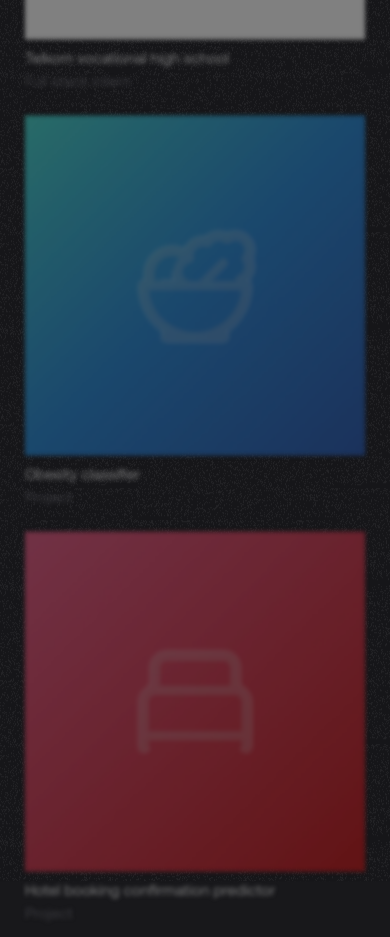
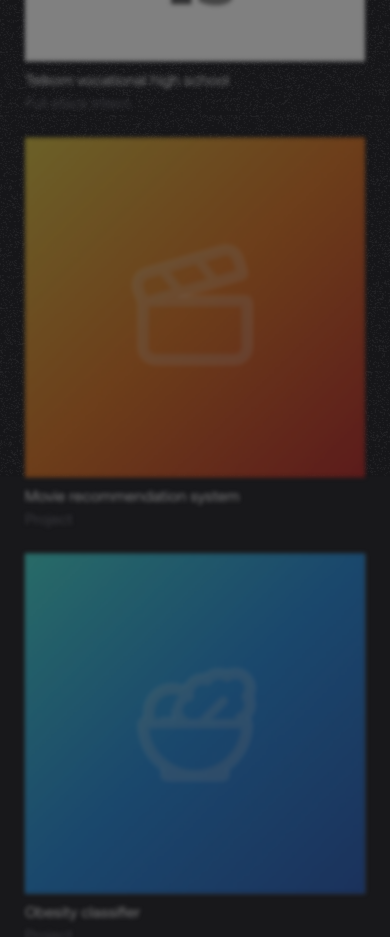
Before and after one commit to SonicRay241/my-portfolio, a Next.js app: page / in a window 390 px wide. Shown: the part 1060-1997 px from the top of the page. Built offline with nearby package versions, Linux system fonts and the light colour scheme.

Commit message:
Markdown renderer for study cases

```diff
--- a/app/(v2)/layout.tsx
+++ b/app/(v2)/layout.tsx
@@ -20,7 +20,7 @@ export default function Layout(props: {
   return (
     <>
       <ReactLenis root />
-      <div className={`${font.className} w-full relative min-h-screen`} id="root">
+      <div className={`${font.className} w-full relative min-h-screen hide-scrollbar`} id="root">
         <FuzzyOverlay />
         <VersionOverlay
           font={vt323}
@@ -37,7 +37,7 @@ export default function Layout(props: {
             </div>
           </TransitionRoot>
           {/* <Menubutton /> */}
-          <Menubar/>
+          <Menubar />
         </PathContextProvider>
       </div>
     </>
--- /dev/null
+++ b/app/(v2)/project/[id]/_caseStudy.tsx
@@ -0,0 +1,85 @@
+import ArrowOutwardIcon from '@mui/icons-material/ArrowOutward'
+import Markdown from 'react-markdown'
+import remarkGfm from 'remark-gfm'
+
+export default async function CaseStudy(props: {
+  mdUrl: string
+}) {
+  const res = await fetch(`${process.env.NEXT_PUBLIC_URL!}${props.mdUrl}`)
+  const content = await res.text()
+
+  return (
+    <div className="">
+      <Markdown
+        remarkPlugins={[remarkGfm]}
+        components={{
+          h1(props) {
+            const { node, className, ...rest } = props
+            return <h1 className="text-base xl:text-lg 2xl:text-xl 3xl:text-2xl 4xl:text-3xl mt-8 text-zinc-500" {...rest} />
+          },
+          h2(props) {
+            const { node, className, ...rest } = props
+            return <h2 className="text-base xl:text-lg 2xl:text-xl 3xl:text-2xl 4xl:text-3xl mt-8 text-zinc-500" {...rest} />
+          },
+          h3(props) {
+            const { node, className, ...rest } = props
+            return <h3 className="text-base xl:text-lg 2xl:text-xl 3xl:text-2xl 4xl:text-3xl mt-8 text-zinc-500" {...rest} />
+          },
+          p(props) {
+            const { node, className, ...rest } = props
+            return <p className="text-base xl:text-lg 2xl:text-xl 3xl:text-2xl 4xl:text-3xl mt-2" {...rest} />
+          },
+          // h1(props) {
+          //   const { node, className, ...rest } = props
+          //   return <h1 className="text-2xl xl:text-3xl 2xl:text-4xl 3xl:text-5xl 6xl:text-6xl" {...rest} />
+          // },
+          // h2(props) {
+          //   const { node, className, ...rest } = props
+          //   return <h2 className="text-xl xl:text-2xl 2xl:text-3xl 3xl:text-4xl 4xl:text-5xl" {...rest} />
+          // },
+          // h3(props) {
+          //   const { node, className, ...rest } = props
+          //   return <h3 className="text-lg xl:text-xl 2xl:text-2xl 3xl:text-3xl 4xl:text-4xl" {...rest} />
+          // },
+          // p(props) {
+          //   const { node, className, ...rest } = props
+          //   return <p className="text-base xl:text-lg 2xl:text-xl 3xl:text-2xl 4xl:text-3xl" {...rest} />
+          // },
+          a(props) {
+            const { node, className, children, target, ...rest } = props
+            return (
+              <a className="inline-flex items-start hover:text-violet-600 transition-colors" target="_blank" {...rest}>
+                <span>{children}</span>
+                <ArrowOutwardIcon fontSize="small" />
+              </a>
+            )
+          },
+          img(props) {
+            const { node, className, ...rest } = props
+            return (
+              <img className="w-full mt-4" {...rest} />
+            )
+          },
+          table(props) {
+            const { node, className, ...rest } = props
+            return (
+              <div className="max-w-full overflow-auto">
+                <table className="hide-scrollbar" {...rest} />
+              </div>
+            )
+          },
+          td(props) {
+            const { node, className, ...rest } = props
+            return <td className="text-nowrap" {...rest} />
+          },
+          pre(props) {
+            const { node, className, ...rest } = props
+            return <pre className="text-sm xl:text-base 2xl:text-lg 3xl:text-xl 4xl:text-2xl mt-6 bg-zinc-800 p-4 rounded-lg" {...rest} />
+          },
+        }}
+      >
+        {content}
+      </Markdown>
+    </div>
+  )
+}
--- a/app/(v2)/project/[id]/page.tsx
+++ b/app/(v2)/project/[id]/page.tsx
@@ -6,7 +6,7 @@ export const dynamicParams = false
 export default async function Page(props: PageProps<'/project/[id]'>) {
   const { id } = await props.params
 
-  return <ClientPage projectId={id}/>
+  return <ClientPage projectId={id} />
 }
 
 export async function generateStaticParams() {
--- a/app/globals.css
+++ b/app/globals.css
@@ -5,3 +5,15 @@
 :root {
     background-color: white;
 }
+
+.hide-scrollbar {
+  /* For Internet Explorer and Edge */
+  -ms-overflow-style: none;
+  /* For Firefox */
+  scrollbar-width: none;
+}
+
+/* For Chrome, Safari, and Opera (WebKit browsers) */
+.hide-scrollbar::-webkit-scrollbar {
+  display: none;
+}
--- a/components/v2/menubar.tsx
+++ b/components/v2/menubar.tsx
@@ -180,9 +180,8 @@ function Menubutton(props: {
   return (
     <TransitionLink
       href={props.href}
-      className={`flex flex-col items-center justify-center transition-colors h-full aspect-square ${
-        path == props.href ? "text-violet-100" : "text-zinc-400"
-      }`}
+      className={`flex flex-col items-center justify-center transition-colors h-full aspect-square ${path == props.href ? "text-violet-100" : "text-zinc-400"
+        }`}
       ref={ref}
     >
       {props.icon}
--- a/libs/showcasemeta.ts
+++ b/libs/showcasemeta.ts
@@ -1,3 +1,5 @@
+export type Tool = string | string[]
+
 export type ShowcaseMeta = {
   name: string;
   description: string;
@@ -6,7 +8,7 @@ export type ShowcaseMeta = {
   thumbnailName: string;
   links?: {
     name: string,
-    url: string
+    url: string,
   }[],
   details?: {
     firstHalf: string;
@@ -18,31 +20,37 @@ export type ShowcaseMeta = {
     start: Date;
     end: Date;
   };
-  tools?: string[];
+  tools?: Tool[];
+  caseStudy?: boolean;
 }
 
 export const showcases: ShowcaseMeta[] = [
   {
-    name: "Movie recommendation system",
+    name: "Formula 1 tyre strategy optimizer",
     description: "Project",
-    path: "/assets/showcase/movie-recommendation-model",
+    path: "/assets/showcase/f1-tyre-strategy-optimizer",
     thumbnailType: "image",
-    thumbnailName: "image.jpg",
+    thumbnailName: "image.webp",
     links: [
       {
         name: "Github",
-        url: "https://github.com/SonicRay241/md-aol"
+        url: "https://github.com/SonicRay241/F1-Tyre-Strategy-Optimizer"
       }
     ],
     details: {
-      firstHalf: "This project demonstrates a content-based recommendation system that suggests similar items using cosine similarity.",
-      secondHalf: "The system is deployed with FastAPI as a backend API and Streamlit as a user-friendly frontend interface."
+      firstHalf: "This project presents a Formula 1 tyre strategy optimizer developed using Pyomo, a Python-based optimization framework. The system formulates race strategy planning as a Mixed-Integer Linear Programming (MILP) problem to minimize total race time. It optimizes tyre compound selection, stint lengths, and pit stop decisions while adhering to Formula 1 sporting regulations.",
+      secondHalf: "Race data is collected from the OpenF1 API, including lap times, tyre compounds, and degradation patterns. The model incorporates key constraints such as mandatory compound usage, tyre availability, stint limits, and pit stop time penalties. By solving the MILP model, the optimizer produces an optimal race strategy detailing tyre usage per stint, number of pit stops, and estimated total race time, demonstrating the effectiveness of mathematical optimization for motorsport strategy analysis."
     },
     tools: [
-      "FastAPI",
+      "Pyomo",
       "Sklearn",
-      "Streamlit",
-    ]
+      ["OpenF1 API", "https://openf1.org"],
+    ],
+    collaborators: [
+      "Andreas Immanuel Lukito",
+      "Malvin Ferdinand Tanzil"
+    ],
+    caseStudy: true
   },
   {
     name: "Telkom vocational high school",
@@ -70,6 +78,28 @@ export const showcases: ShowcaseMeta[] = [
     }
   },
   {
+    name: "Movie recommendation system",
+    description: "Project",
+    path: "/assets/showcase/movie-recommendation-model",
+    thumbnailType: "image",
+    thumbnailName: "image.jpg",
+    links: [
+      {
+        name: "Github",
+        url: "https://github.com/SonicRay241/md-aol"
+      }
+    ],
+    details: {
+      firstHalf: "This project demonstrates a content-based recommendation system that suggests similar items using cosine similarity.",
+      secondHalf: "The system is deployed with FastAPI as a backend API and Streamlit as a user-friendly frontend interface."
+    },
+    tools: [
+      "FastAPI",
+      "Sklearn",
+      "Streamlit",
+    ]
+  },
+  {
     name: "Obesity classifier",
     description: "Project",
     path: "/assets/showcase/obesity-prediction",
@@ -93,6 +123,24 @@ export const showcases: ShowcaseMeta[] = [
     ]
   },
   {
+    name: "Manna Kofie",
+    description: "Project",
+    path: "/assets/showcase/manna-kofie",
+    thumbnailType: "image",
+    thumbnailName: "image.jpg",
+    details: {
+      firstHalf: "I developed a coffee shop web application that enables customers to order coffee online and receive real-time notifications when their order is ready, powered by Convex DB for live data synchronization.",
+      secondHalf: "The platform includes an admin dashboard where staff can manage ingredient stocks. Ingredient availability is directly tied to product availability—if an ingredient runs out, the user's interface automatically updates in real time to mark the corresponding coffee items as sold out."
+    },
+    tools: [
+      "Convex",
+      "NextJS",
+    ],
+    collaborators: [
+      "Andreas Immanuel Lukito (CEO)"
+    ]
+  },
+  {
     name: "Hotel booking confirmation predictor",
     description: "Project",
     path: "/assets/showcase/hotel-booking-prediction",
@@ -113,6 +161,49 @@ export const showcases: ShowcaseMeta[] = [
       "Sklearn",
       "Streamlit",
       "XGBoost",
+    ]
+  },{
+    name: "Hotel booking confirmation predictor",
+    description: "Project",
+    path: "/assets/showcase/hotel-booking-prediction",
+    thumbnailType: "image",
+    thumbnailName: "image.jpg",
+    links: [
+      {
+        name: "Github",
+        url: "https://github.com/SonicRay241/streamlit-booking-prediction"
+      }
+    ],
+    details: {
+      firstHalf: "This project demonstrates a machine learning model that predicts whether a hotel booking will be confirmed or canceled.",
+      secondHalf: "The model is trained using XGBoost and deployed with Streamlit as a simple, interactive web application."
+    },
+    tools: [
+      "FastAPI",
+      "Sklearn",
+      "Streamlit",
+      "XGBoost",
+    ]
+  },
+  {
+    name: "Air quality LSTM",
+    description: "Project",
+    path: "/assets/showcase/air-quality-lstm",
+    thumbnailType: "image",
+    thumbnailName: "image.jpg",
+    links: [
+      {
+        name: "Github",
+        url: "https://github.com/SonicRay241/time-series-air-quality-prediction"
+      }
+    ],
+    details: {
+      firstHalf: "This project demonstrates a deep learning model for predicting air temperature based on historical air quality and environmental data.",
+      secondHalf: "The model is built with PyTorch using an LSTM (Long Short-Term Memory) architecture and visualized with Matplotlib."
+    },
+    tools: [
+      "PyTorch",
+      "Sklearn",
     ]
   },
   {
@@ -141,43 +232,4 @@ export const showcases: ShowcaseMeta[] = [
       "Websocket",
     ]
   },
-  {
-    name: "Manna Kofie",
-    description: "Project",
-    path: "/assets/showcase/manna-kofie",
-    thumbnailType: "image",
-    thumbnailName: "image.jpg",
-    details: {
-      firstHalf: "I developed a coffee shop web application that enables customers to order coffee online and receive real-time notifications when their order is ready, powered by Convex DB for live data synchronization.",
-      secondHalf: "The platform includes an admin dashboard where staff can manage ingredient stocks. Ingredient availability is directly tied to product availability—if an ingredient runs out, the user's interface automatically updates in real time to mark the corresponding coffee items as sold out."
-    },
-    tools: [
-      "Convex",
-      "NextJS",
-    ],
-    collaborators: [
-      "Andreas Immanuel Lukito (CEO)"
-    ]
-  },
-  {
-    name: "Air quality LSTM",
-    description: "Project",
-    path: "/assets/showcase/air-quality-lstm",
-    thumbnailType: "image",
-    thumbnailName: "image.jpg",
-    links: [
-      {
-        name: "Github",
-        url: "https://github.com/SonicRay241/time-series-air-quality-prediction"
-      }
-    ],
-    details: {
-      firstHalf: "This project demonstrates a deep learning model for predicting air temperature based on historical air quality and environmental data.",
-      secondHalf: "The model is built with PyTorch using an LSTM (Long Short-Term Memory) architecture and visualized with Matplotlib."
-    },
-    tools: [
-      "PyTorch",
-      "Sklearn",
-    ]
-  },
 ]
--- a/libs/types.ts
+++ b/libs/types.ts
@@ -14,7 +14,7 @@ type TProjectData = {
     bgFrom: Property.BackgroundColor,
     bgTo: Property.BackgroundColor,
     description: string,
-    urls: TProjectURL[]
+    urls: TProjectURL[],
 }
 
 type TNavChild = {
--- a/package.json
+++ b/package.json
@@ -24,6 +24,8 @@
     "react": "19.1.1",
     "react-dom": "19.1.1",
     "react-icons": "^5.3.0",
+    "react-markdown": "^10.1.0",
+    "remark-gfm": "^4.0.1",
     "sharp": "^0.33.2",
     "three": "^0.180.0"
   },
--- a/tailwind.config.ts
+++ b/tailwind.config.ts
@@ -19,6 +19,9 @@ const config: Config = {
       },
       fontSize: {
         "2xs": ["0.625rem", "0.875rem"]
+      },
+      maxWidth: {
+        "8xl": "112.5rem"
       }
     },
   },
```
Also changed, not shown: app/(v2)/project/[id]/_client.tsx (+24 -13 lines), 1 other file (tests, documents, lock files or other folders).
